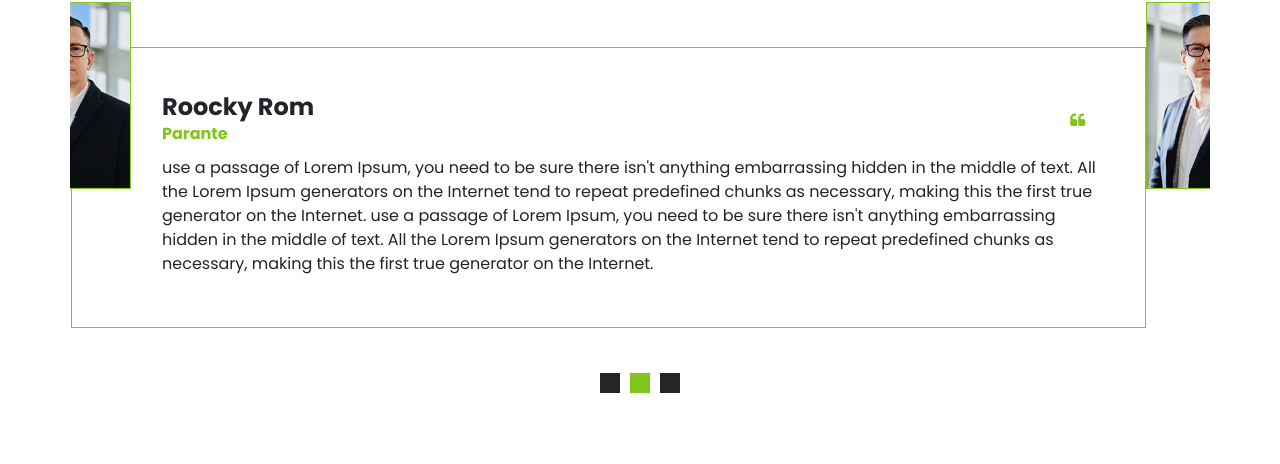
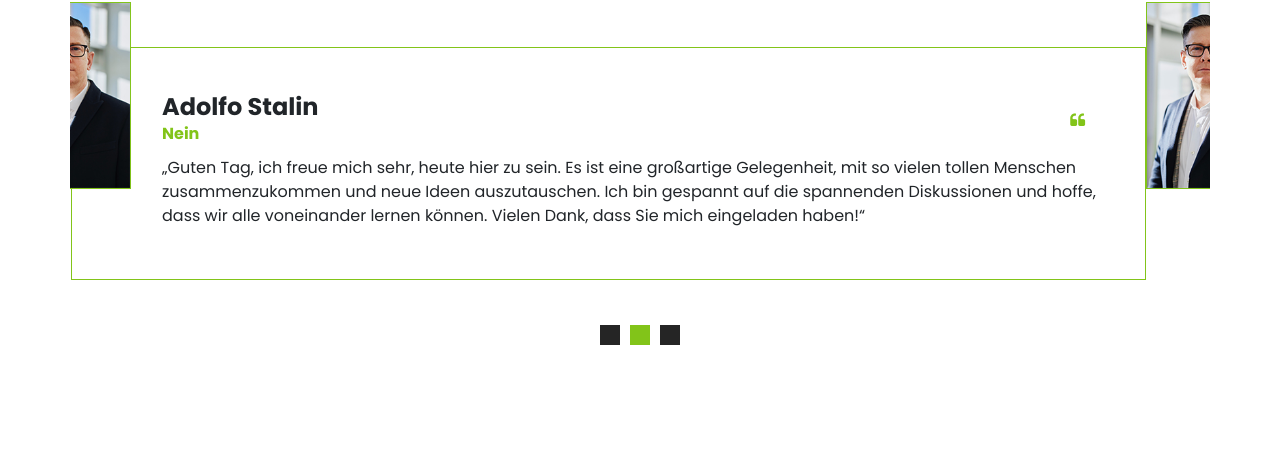
Before and after one commit to Amadheus/firstwebsite_Dalumpines, a plain HTML site: page testimonial.html in a window 1280 px wide. Shown: the part 336-800 px from the top of the page. Drawn offline with nearby package versions, Linux system fonts and the light colour scheme.

Commit message:
Update testimonial.html

```diff
--- a/testimonial.html
+++ b/testimonial.html
@@ -128,16 +128,16 @@
                 <div class="client_name">
                   <div class="client_info">
                     <h4>
-                      Roocky Rom
+                      Adolfo Stalin
                     </h4>
                     <span>
-                      Parante
+                      Nein
                     </span>
                   </div>
                   <i class="fa fa-quote-left" aria-hidden="true"></i>
                 </div>
                 <p>
-                  use a passage of Lorem Ipsum, you need to be sure there isn't anything embarrassing hidden in the middle of text. All the Lorem Ipsum generators on the Internet tend to repeat predefined chunks as necessary, making this the first true generator on the Internet. use a passage of Lorem Ipsum, you need to be sure there isn't anything embarrassing hidden in the middle of text. All the Lorem Ipsum generators on the Internet tend to repeat predefined chunks as necessary, making this the first true generator on the Internet.
+                  „Guten Tag, ich freue mich sehr, heute hier zu sein. Es ist eine großartige Gelegenheit, mit so vielen tollen Menschen zusammenzukommen und neue Ideen auszutauschen. Ich bin gespannt auf die spannenden Diskussionen und hoffe, dass wir alle voneinander lernen können. Vielen Dank, dass Sie mich eingeladen haben!“
                 </p>
               </div>
             </div>
@@ -151,16 +151,16 @@
                 <div class="client_name">
                   <div class="client_info">
                     <h4>
-                      Roocky Rom
+                      Adolfo Stalin
                     </h4>
                     <span>
-                      Parante
+                      Nein
                     </span>
                   </div>
                   <i class="fa fa-quote-left" aria-hidden="true"></i>
                 </div>
                 <p>
-                  use a passage of Lorem Ipsum, you need to be sure there isn't anything embarrassing hidden in the middle of text. All the Lorem Ipsum generators on the Internet tend to repeat predefined chunks as necessary, making this the first true generator on the Internet. use a passage of Lorem Ipsum, you need to be sure there isn't anything embarrassing hidden in the middle of text. All the Lorem Ipsum generators on the Internet tend to repeat predefined chunks as necessary, making this the first true generator on the Internet.
+                  „Guten Tag, ich freue mich sehr, heute hier zu sein. Es ist eine großartige Gelegenheit, mit so vielen tollen Menschen zusammenzukommen und neue Ideen auszutauschen. Ich bin gespannt auf die spannenden Diskussionen und hoffe, dass wir alle voneinander lernen können. Vielen Dank, dass Sie mich eingeladen haben!“
                 </p>
               </div>
             </div>
@@ -174,16 +174,16 @@
                 <div class="client_name">
                   <div class="client_info">
                     <h4>
-                      Roocky Rom
+                      Adolfo Stalin
                     </h4>
                     <span>
-                      Parante
+                      Nein
                     </span>
                   </div>
                   <i class="fa fa-quote-left" aria-hidden="true"></i>
                 </div>
                 <p>
-                  use a passage of Lorem Ipsum, you need to be sure there isn't anything embarrassing hidden in the middle of text. All the Lorem Ipsum generators on the Internet tend to repeat predefined chunks as necessary, making this the first true generator on the Internet. use a passage of Lorem Ipsum, you need to be sure there isn't anything embarrassing hidden in the middle of text. All the Lorem Ipsum generators on the Internet tend to repeat predefined chunks as necessary, making this the first true generator on the Internet.
+                  „Guten Tag, ich freue mich sehr, heute hier zu sein. Es ist eine großartige Gelegenheit, mit so vielen tollen Menschen zusammenzukommen und neue Ideen auszutauschen. Ich bin gespannt auf die spannenden Diskussionen und hoffe, dass wir alle voneinander lernen können. Vielen Dank, dass Sie mich eingeladen haben!“
                 </p>
               </div>
             </div>
```
